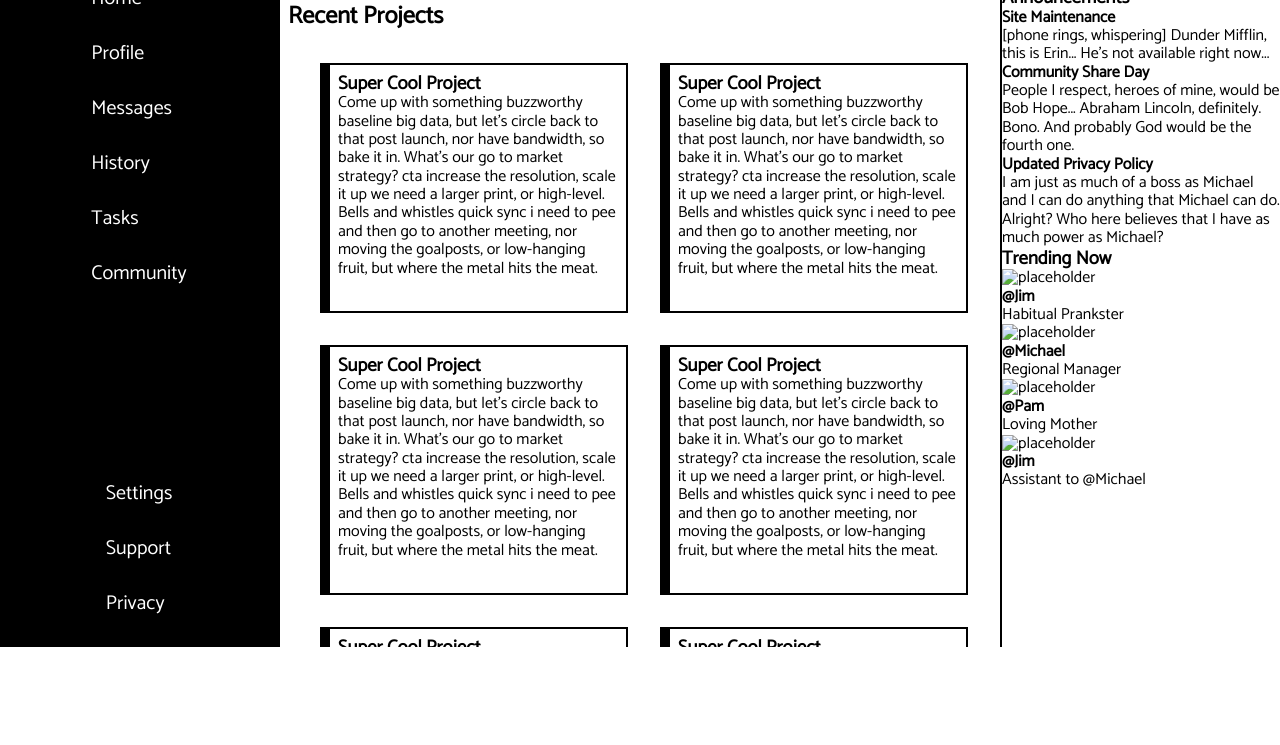
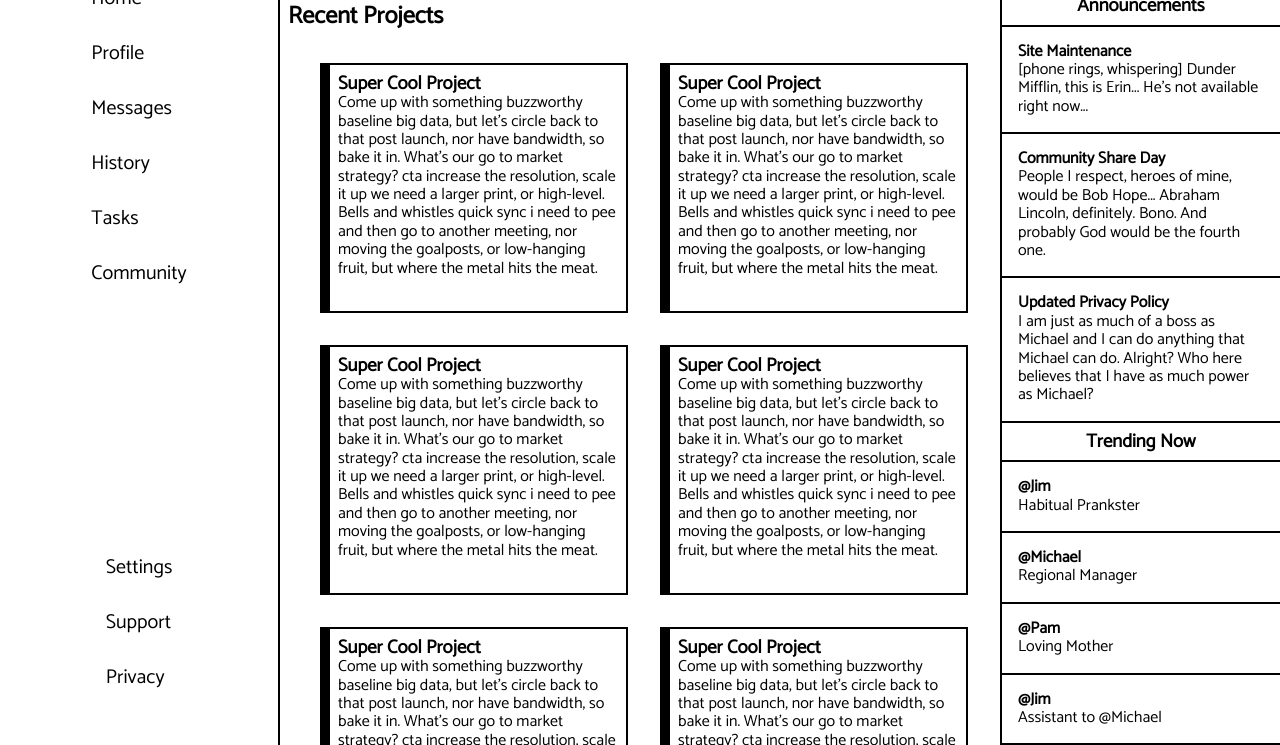
Before and after one commit to mauZzii/admin-page, a plain HTML site: page index.html in a window 1280 px wide. Shown: the part 153-898 px from the top of the page. Before the commit the page ends 800 px from the top, so only its background shows below. Drawn offline with Linux system fonts and the light colour scheme.

Commit message:
styled update section

```diff
--- a/index.html
+++ b/index.html
@@ -164,28 +164,24 @@
                 <div class="trending-card">
                     <h3>Trending Now</h3>
                     <div class="trending-user">
-                        <img src="placeholder" alt="placeholder" class="trending-icon">
                         <div class="trending-name">
                             <h4>@Jim</h4>
                             <p>Habitual Prankster</p>
                         </div>
                     </div>
                     <div class="trending-user">
-                        <img src="placeholder" alt="placeholder" class="trending-icon">
                         <div class="trending-name">
                             <h4>@Michael</h4>
                             <p>Regional Manager</p>
                         </div>
                     </div>
                     <div class="trending-user">
-                        <img src="placeholder" alt="placeholder" class="trending-icon">
                         <div class="trending-name">
                             <h4>@Pam</h4>
                             <p>Loving Mother</p>
                         </div>
                     </div>
                     <div class="trending-user">
-                        <img src="placeholder" alt="placeholder" class="trending-icon">
                         <div class="trending-name">
                             <h4>@Jim</h4>
                             <p>Assistant to @Michael</p>
--- a/styles/style.css
+++ b/styles/style.css
@@ -90,8 +90,6 @@ body {
     overflow-y: auto;
     justify-items: center;
 
-    background-color: black;
-    color: white;
 }
 
 .logo {
@@ -129,7 +127,6 @@ body {
 .link-icon {
     height: 1.25rem;
     width: auto;
-    color: white;
 }
 
 .admin-main {
@@ -160,3 +157,30 @@ body {
     grid-area: updates;
     border-left: black solid 2px;
 }
+
+.update-container {
+    display: flex;
+    flex-direction: column;
+}
+
+.announcement-card h3 {
+    border-bottom: black solid 2px;
+    padding: .5rem;
+    text-align: center;
+}
+
+.announcement-card div {
+    padding: 1rem;
+    border-bottom: black solid 2px;
+}
+
+.trending-card h3 {
+    border-bottom: black solid 2px;
+    padding: .5rem;
+    text-align: center;
+}
+
+.trending-user {
+    padding: 1rem;
+    border-bottom: black solid 2px;
+}
```
